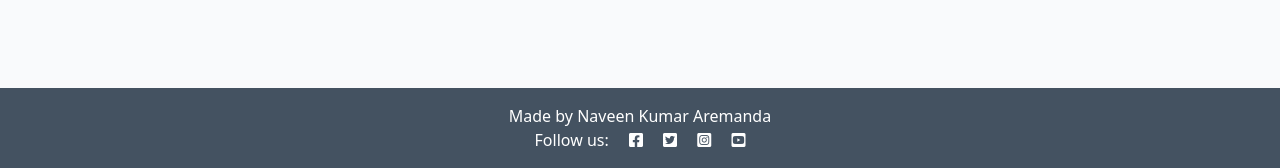
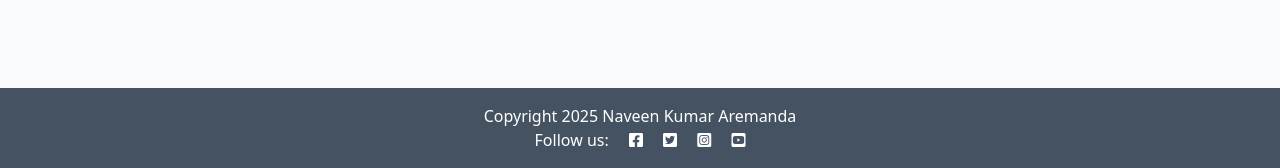
Before and after one commit to aremandanaveenkumar/service_support_blog, a Django app: page / in a window 1280 px wide. Shown: the part 632-800 px from the top of the page. Run offline with Django 4.2, Linux system fonts and the light colour scheme; data that the repository does not hold is empty.

Commit message:
Add copyright block as default in base.html and Add copyright block in index.html

```diff
--- a/blog/templates/blog/index.html
+++ b/blog/templates/blog/index.html
@@ -50,3 +50,7 @@
 
 <!-- index.html content ends here -->
 {% endblock %}
+
+{% block copyright %}
+Copyright 2025 Naveen Kumar Aremanda
+{% endblock %}
--- a/templates/base.html
+++ b/templates/base.html
@@ -61,7 +61,11 @@
 
     <!-- Footer -->
     <footer class="footer mt-auto py-3 dark-bg">
-        <p class="m-0 text-center text-white">Made by Naveen Kumar Aremanda</p>
+        <p class="m-0 text-center text-white">
+            {% block copyright %}
+            Made by Naveen Kumar Aremanda
+            {% endblock copyright %}
+        </p>
         <p class="m-0 text-center text-white">Follow us: <i class="fab fa-facebook-square ms-3"></i>
             <i class="fab fa-twitter-square ms-3"></i>
             <i class="fab fa-instagram-square ms-3"></i>
```
